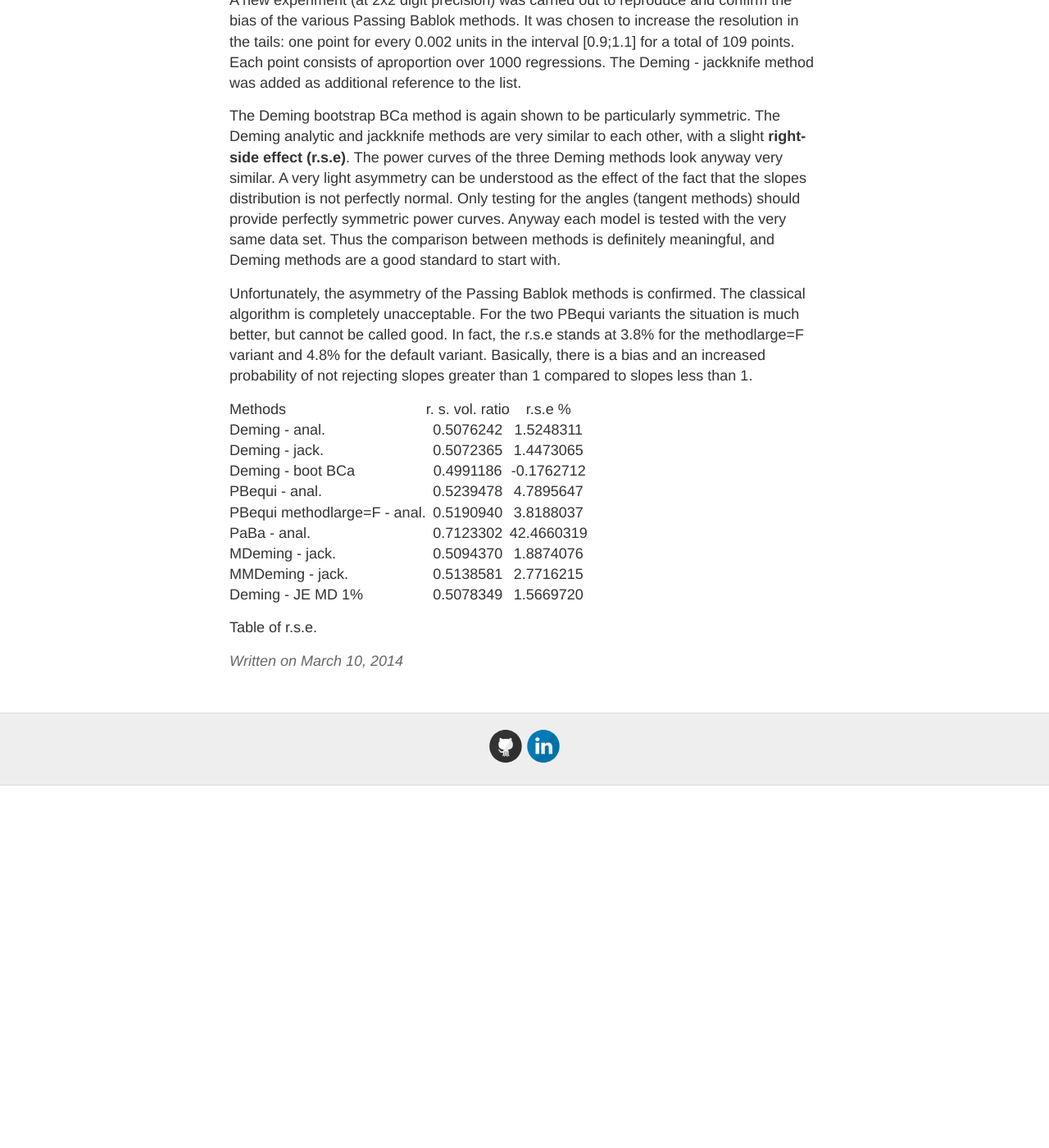
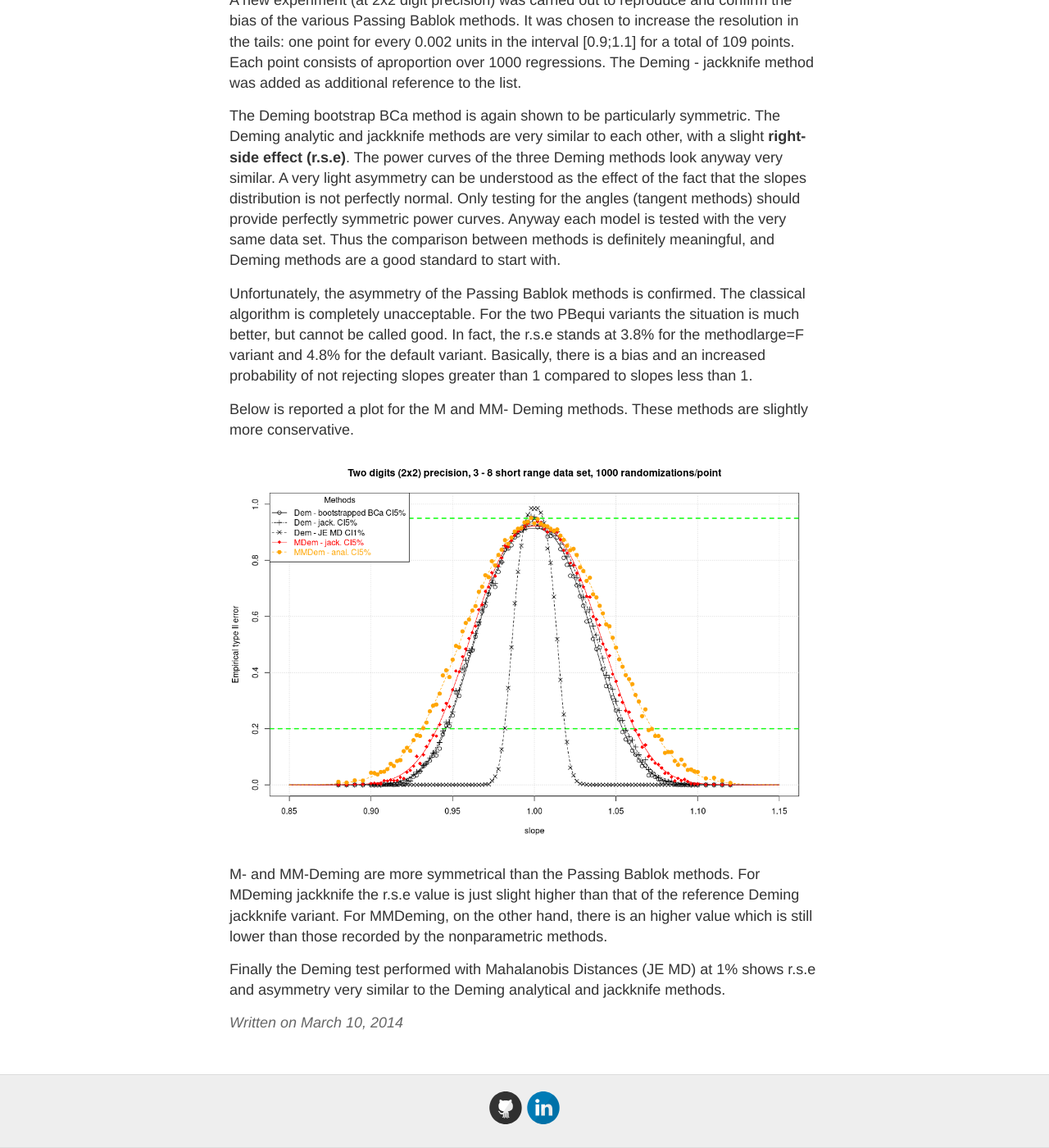
Before and after one commit to piodag/piodag.github.io, a Jekyll site: the page built from _posts/2014-3-10-2-right-side-effect.md, in a window 1280 px wide and 1400 px high, scrolled down 792 px. Shown: the whole window at 82% size. Built offline with Jekyll 4.4.1, drawn with Linux system fonts in a browser that asks for light colours; before the commit the page ends 1750 px from its top, so only the background shows below that.

Commit message:
No table

```diff
--- a/_posts/2014-3-10-2-right-side-effect.md
+++ b/_posts/2014-3-10-2-right-side-effect.md
@@ -31,17 +31,17 @@ for the default variant. Basically, there is a bias and an increased
 probability of not rejecting slopes greater than 1 compared to slopes
 less than 1.
 
+Below is reported a plot for the M and MM- Deming methods. These methods
+are slightly more conservative.
 
-|     Methods                  | r. s.  vol. ratio |  r.s.e %   |
-|:-----------------------------|:-----------------:|:----------:|
-| Deming - anal.               |     0.5076242     | 1.5248311  |
-| Deming - jack.               |     0.5072365     | 1.4473065  |
-| Deming - boot BCa            |     0.4991186     | -0.1762712 |
-| PBequi - anal.               |     0.5239478     | 4.7895647  |
-| PBequi methodlarge=F - anal. |     0.5190940     | 3.8188037  |
-| PaBa - anal.                 |     0.7123302     | 42.4660319 |
-| MDeming - jack.              |     0.5094370     | 1.8874076  |
-| MMDeming - jack.             |     0.5138581     | 2.7716215  |
-| Deming - JE MD 1%            |     0.5078349     | 1.5669720  |
+![Second simulation two]({{ site.baseurl }}/images/2024-03-10-right-side-effect/run2im2-1.png)
 
-Table of r.s.e.
+M- and MM-Deming are more symmetrical than the Passing Bablok methods.
+For MDeming jackknife the r.s.e value is just slight higher than that of
+the reference Deming jackknife variant. For MMDeming, on the other hand,
+there is an higher value which is still lower than those recorded by the
+nonparametric methods.
+
+Finally the Deming test performed with Mahalanobis Distances (JE MD) at
+1% shows r.s.e and asymmetry very similar to the Deming analytical and
+jackknife methods.
```
